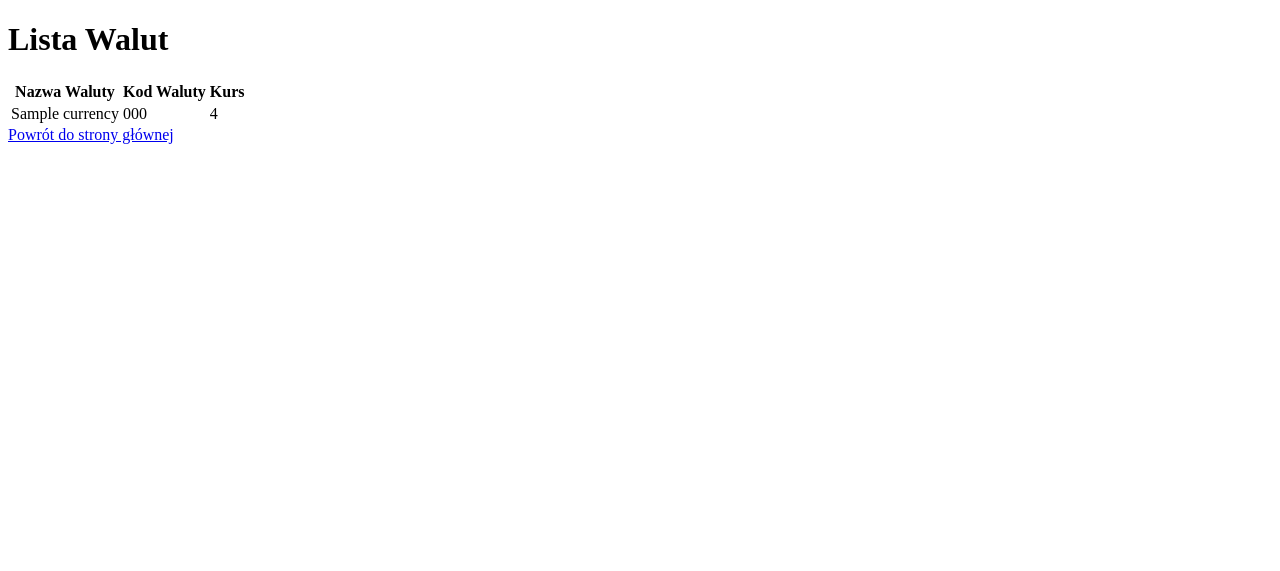
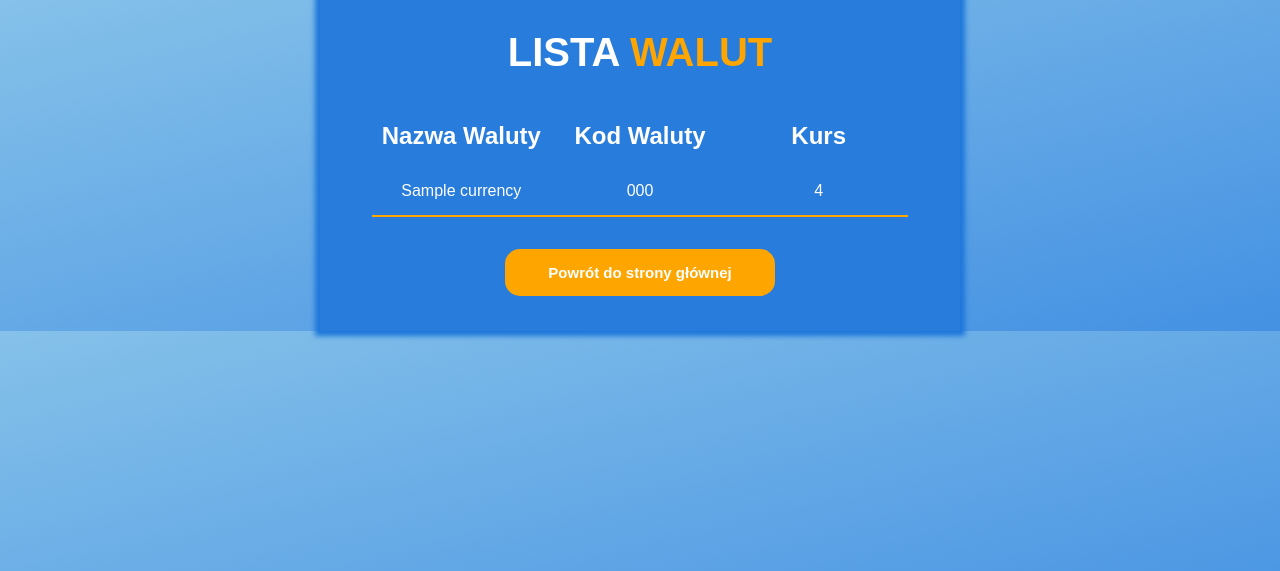
Before and after one commit to karolgacon/simplyCurrencyExchanger, a Flask app: template FlaskApp/templates/currencies.html in a window 1280 px wide. Shown: the top 571 px of the page. Run offline with Flask 3, Linux system fonts and the light colour scheme; the template is opened without the code that fills it: most values are stand-ins (such as "Sample title", 1, 10 or a date in 2020); parts of the project's set-up code (start-up, migrations or seed data) failed here and were passed over.

Commit message:
style: add styling to whole css files

```diff
--- /dev/null
+++ b/FlaskApp/static/currencies.css
@@ -0,0 +1,79 @@
+*{
+    margin:0;
+    padding:0;
+    box-sizing: border-box;
+}
+body{
+    display: flex;
+    justify-content: center;
+    align-items: center;
+    text-align: center;
+    font-family: Arial, sans-serif;
+    background: linear-gradient(to bottom right, #85C1E9, #4491e3);
+    color: white;
+    padding: 0;
+    margin: 0;
+}
+
+.container{
+    display: flex;
+    width: 50%;
+    flex-direction: column;
+    background-color: #277cdc;
+    padding: 20px 50px;
+    box-shadow: 0 0 5px 5px #1e77da;
+}
+
+h1{
+    font-size: 40px;
+    margin: 0 20px 20px;
+    padding: 10px;
+    text-transform: uppercase;
+    font-weight: bolder;
+}
+
+span{
+    color:#FFA500;
+}
+
+tr{
+    display: grid;
+    grid-template-columns:
+      1fr 1fr 1fr;
+}
+
+th, td{
+    margin: 10px 0;
+    padding: 5px;
+    text-align: center;
+    font-size: 16px;
+}
+
+th{
+    font-weight: bolder;
+    font-size: 24px;
+}
+
+tbody tr{
+    border-bottom: 2px solid #FFA500;
+}
+
+.back_to_main{
+    align-self: center;
+    margin: 30px 0 15px;
+    padding: 15px;
+    width: 50%;
+    background-color: #FFA500;
+    color: white;
+    border: none;
+    font-weight: 700;
+    font-size: 15px;
+    border-radius: 15px;
+    cursor: pointer;
+    transition-duration: 0.2s;
+    text-decoration: none;
+}
+
+.back_to_main:hover{
+    background-color: #CC8400;
+}
--- a/FlaskApp/templates/currencies.html
+++ b/FlaskApp/templates/currencies.html
@@ -4,9 +4,11 @@
     <meta charset="UTF-8">
     <meta name="viewport" content="width=device-width, initial-scale=1.0">
     <title>Lista Walut</title>
+    <link rel="stylesheet" href="{{ url_for('static', filename='currencies.css') }}">
 </head>
 <body>
-    <h1>Lista Walut</h1>
+    <div class="container">
+        <h1>Lista <span>Walut</span></h1>
         <table>
             <thead>
                 <tr>
@@ -25,6 +27,7 @@
                 {% endfor %}
             </tbody>
         </table>
-    <a href="{{ url_for('index') }}">Powrót do strony głównej</a>
+        <a class="back_to_main" href="{{ url_for('index') }}">Powrót do strony głównej</a>
+    </div>
 </body>
 </html>
--- a/FlaskApp/templates/index.html
+++ b/FlaskApp/templates/index.html
@@ -31,7 +31,7 @@
 
                 <button type="submit">Exchange</button>
             </form>
-                <a href="{{ url_for('currencies') }}">Currencies list</a>
+                <a class="currency_list-link" href="{{ url_for('currencies') }}">Currencies list</a>
         </div>
     </main>
 </body>
```
Also changed, not shown: FlaskApp/static/style.css (+20 -0 lines). Lines whose indentation alone changed are shown as unchanged.
